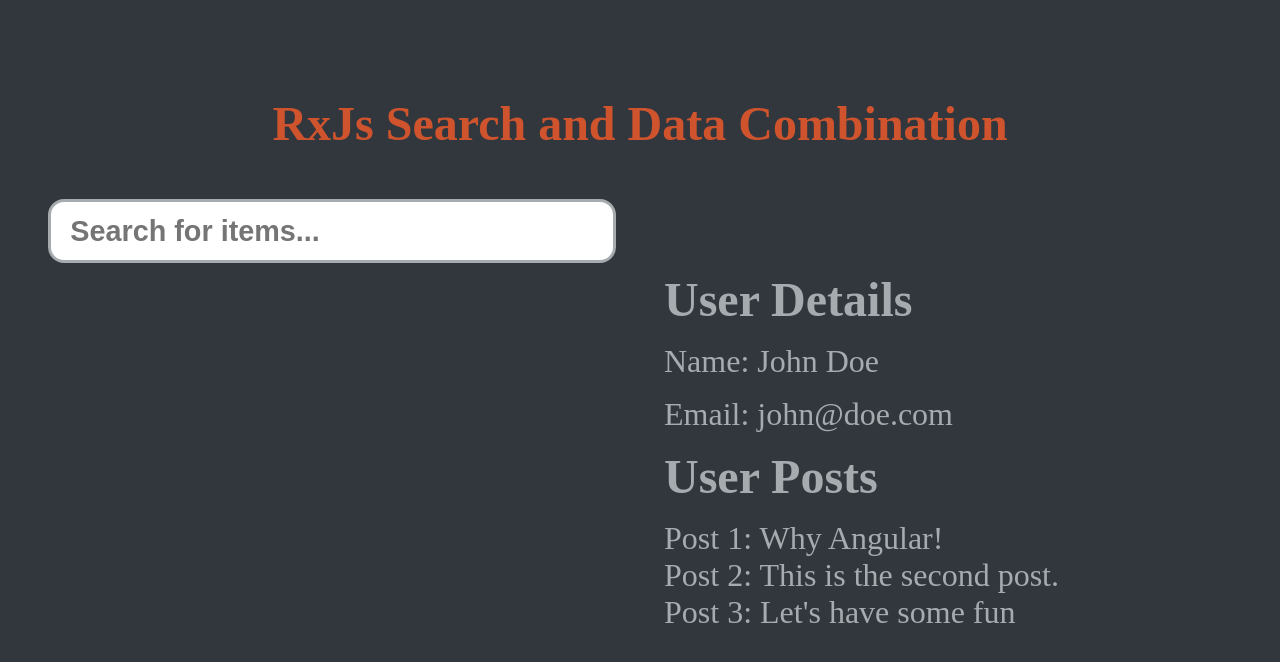
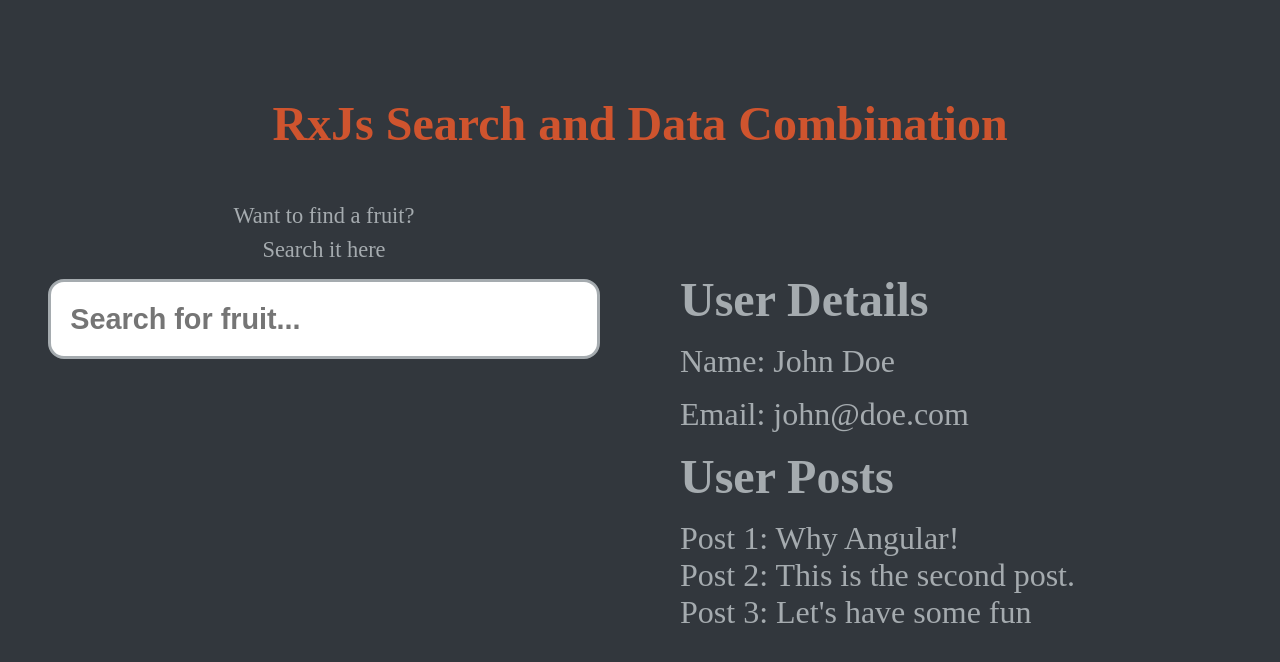
Before and after one commit to Eric-Obeng/RxJs-Search-and-Data-Combination, an Angular app: page / in a window 1280 px wide. Shown: the top 662 px of the page. Built offline with nearby package versions, Linux system fonts and the light colour scheme.

Commit message:
updated search component

```diff
--- a/src/app/app.component.scss
+++ b/src/app/app.component.scss
@@ -23,7 +23,7 @@
     align-items: center;
     width: 100%;
     height: 100%;
-    gap: 3rem;
+    gap: 5rem;
 
     .search {
       width: 100%;
--- a/src/app/search/search.component.html
+++ b/src/app/search/search.component.html
@@ -1,8 +1,11 @@
 <div class="search-container">
   <div class="input">
+    <p>
+      Want to find a fruit? <br> Search it here
+    </p>
     <input
       type="text"
-      placeholder="Search for items..."
+      placeholder="Search for fruit..."
       id="search"
       name="search"
       #searchInput
--- a/src/app/search/search.component.scss
+++ b/src/app/search/search.component.scss
@@ -8,11 +8,18 @@
 
   .input {
     width: 100%;
-    height: 4rem;
+    height: 10rem;
+
+    p {
+      font-size: 1.4rem;
+      margin-bottom: 0.8rem;
+      text-align: center;
+      line-height: 1.5;
+    }
 
     #search {
       width: 100%;
-      height: 100%;
+      height: 5rem;
       font-size: 1.8rem;
       padding-left: 1.2rem;
       border-radius: 1rem;
```
